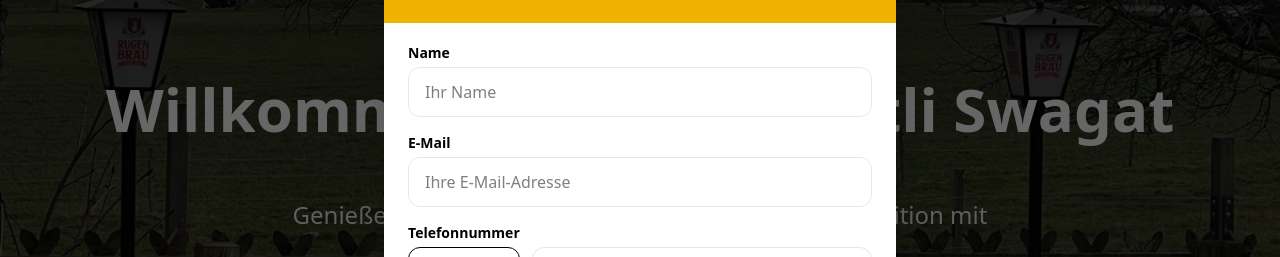
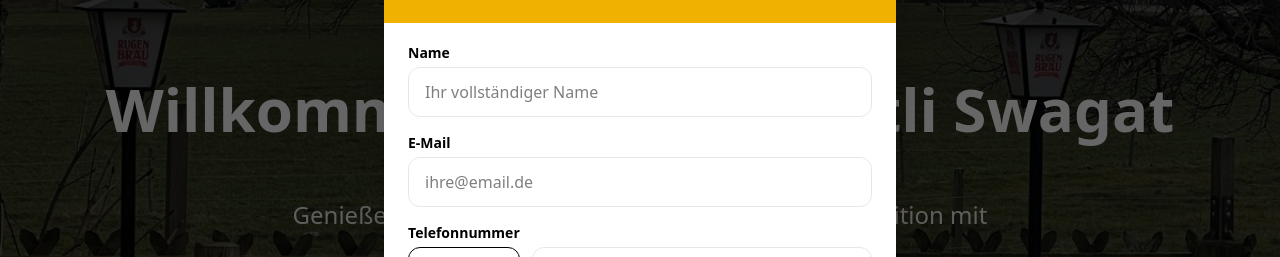
Before and after one commit to Rahul10291029/Restaurant-Website, a React (Vite) app in the folder RestaurantWebsite/: page / in a window 1280 px wide. Both pictures are taken after a click on the button "Tisch reservieren". Shown: the part 123-380 px from the top of the page. Built offline with nearby package versions, Linux system fonts and the light colour scheme; no server answers.

Commit message:
update title

```diff
--- a/RestaurantWebsite/src/Components/ReservationModal.jsx
+++ b/RestaurantWebsite/src/Components/ReservationModal.jsx
@@ -52,13 +52,13 @@ const ReservationModal = ({
 
   if (!show) return null;
 
-  /* ================= PLACEHOLDERS (LOCALIZED) ================= */
+  /* ================= PLACEHOLDERS (CLEAN) ================= */
   const placeholders = {
-    name: safeT("placeholder_name", "Your full name"),
-    email: safeT("placeholder_email", "your@email.com"),
-    phone: safeT("placeholder_phone", "Phone number"),
+    name: safeT("your_name", "Your full name"),
+    email: safeT("your_email", "your@email.com"),
+    phone: safeT("phone_number", "Phone number"),
     special: safeT(
-      "placeholder_special_requests",
+      "special_requests_optional",
       "Any special requests (optional)"
     ),
   };
@@ -73,7 +73,7 @@ const ReservationModal = ({
         {/* Header */}
         <div className="bg-yellow-500 text-white px-6 py-4 flex justify-between items-center">
           <h2 className="text-2xl font-extrabold">
-            {safeT("reservation_title", "Book a Table")}
+            {safeT("book_table", "Book a Table")}
           </h2>
           <button
             onClick={onClose}
@@ -146,7 +146,7 @@ const ReservationModal = ({
             {/* Phone */}
             <div>
               <label className="block text-sm font-semibold mb-1">
-                {safeT("phone", "Phone number")}
+                {safeT("phone", "Phone Number")}
               </label>
               <div className="flex gap-3">
                 <select
@@ -243,7 +243,7 @@ const ReservationModal = ({
             {/* Special Requests */}
             <div>
               <label className="block text-sm font-semibold mb-1">
-                {safeT("special_requests", "Special requests")}
+                {safeT("special_requests", "Special Requests")}
               </label>
               <input
                 type="text"
--- a/RestaurantWebsite/src/locales/de/translation.json
+++ b/RestaurantWebsite/src/locales/de/translation.json
@@ -172,6 +172,10 @@
 
 ,
   "reservation_title": "Tisch reservieren",
+  "your_name": "Ihr vollständiger Name",
+  "your_email": "ihre@email.de",
+  "phone_number": "Telefonnummer",
+  "special_requests_optional": "Besondere Wünsche (optional)",
   "name": "Name",
   "email": "E-Mail",
   "phone": "Telefonnummer",
--- a/RestaurantWebsite/src/locales/en/translation.json
+++ b/RestaurantWebsite/src/locales/en/translation.json
@@ -198,8 +198,11 @@
 
       "reservation_fix_errors": "Please fix the errors below",
       "reservation_success_message": "Reservation sent successfully! We will contact you soon.",
-      "reservation_error_message": "Could not send reservation. Please try again."
-
+      "reservation_error_message": "Could not send reservation. Please try again.",
+      "your_name": "Your full name",
+  "your_email": "your@email.com",
+  "phone_number": "Phone number",
+  "special_requests_optional": "Any special requests (optional)"
 
 
 
```
